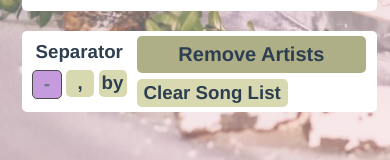
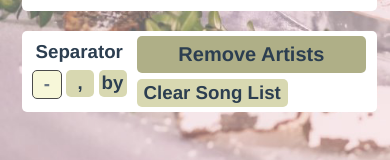
Before and after one commit to jbechak/listbuddy, a Vue app in the folder listbuddy/: page /index.html in a window 390 px wide. In both pictures the pointer is over the element 46 px from the left and 762 px from the top of the page. Shown: the part 678-838 px from the top of the page. Built offline with nearby package versions, Linux system fonts and the light colour scheme.

Commit message:
tweaked mobile animation

```diff
--- a/listbuddy/src/components/BuddyHome.vue
+++ b/listbuddy/src/components/BuddyHome.vue
@@ -381,11 +381,12 @@ h1 {
     animation-name: none;
     animation-duration: 1s;
     animation-fill-mode: forwards;
-}
+  }
+  .btn:hover {animation-name: none;}
   .textbox {width: 90vw;}
   .controls {width: 91vw;}
   .rightSide {margin-top: 20px;
-  margin-left: 1vw;}
+    margin-left: 1vw;}
  }
 
  </style>
```
